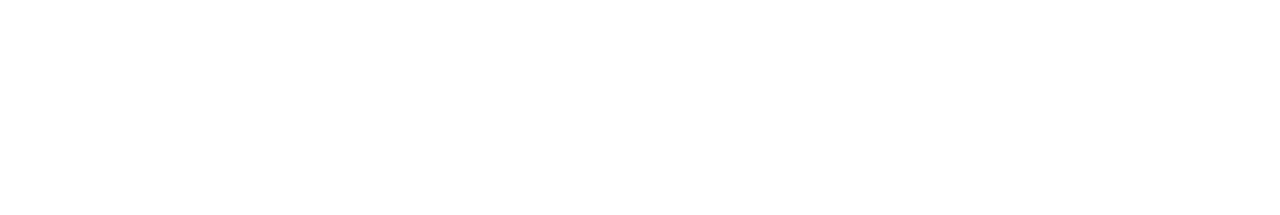
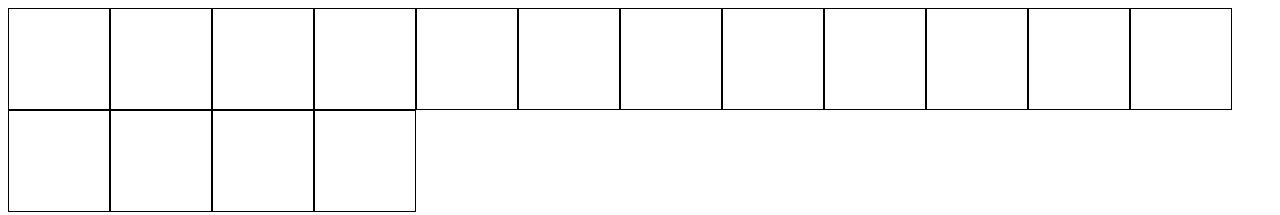
Before and after one commit to cerulea/Etch-a-Sketch, a plain HTML site: page index.html in a window 1280 px wide. Drawn offline with Linux system fonts and the light colour scheme.

Commit message:
Added basic color changing functionality

```diff
--- a/index.html
+++ b/index.html
@@ -5,7 +5,9 @@
         <link href="style.css" rel="stylesheet" type="text/css">
     </head>
     <body>
+        <div id="container">
 
+        </div>
 
         <script src="main.js"></script>
     </body>
--- a/main.js
+++ b/main.js
@@ -0,0 +1,21 @@
+const container = document.querySelector("#container");
+
+for (let r = 0; r < 4; ++r) {
+    for (let c = 0; c < 4; ++c) {
+        let grid_square = document.createElement("div");
+        grid_square.classList.add('grid_square');
+        grid_square.addEventListener('mouseover', changeColor);
+        container.appendChild(grid_square);
+    }
+}
+
+function getRandomColor() {
+    const r = Math.floor(Math.random() * 256);
+    const g = Math.floor(Math.random() * 256);
+    const b = Math.floor(Math.random() * 256);
+    return `rgb(${r}, ${g}, ${b})`;
+}
+
+function changeColor(e) {
+    e.target.style.backgroundColor = getRandomColor();
+}
--- a/style.css
+++ b/style.css
@@ -0,0 +1,7 @@
+.grid_square {
+    background-color: white;
+    border: solid 1px black;
+    height: 100px;
+    width: 100px;
+    float: left;
+}
```
